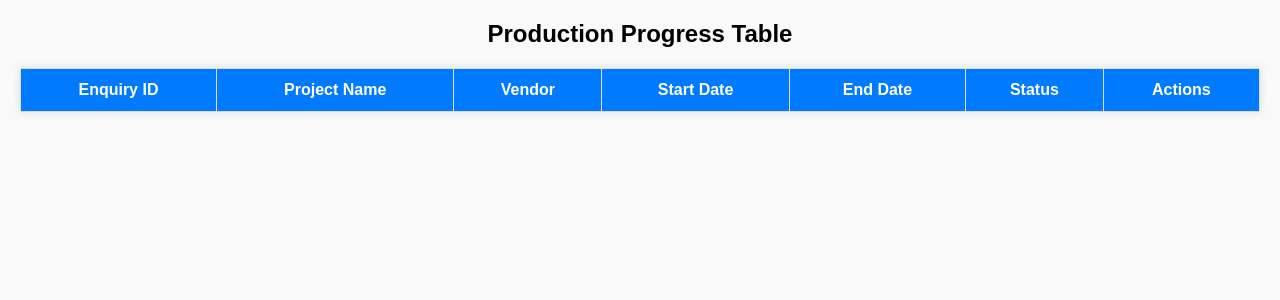
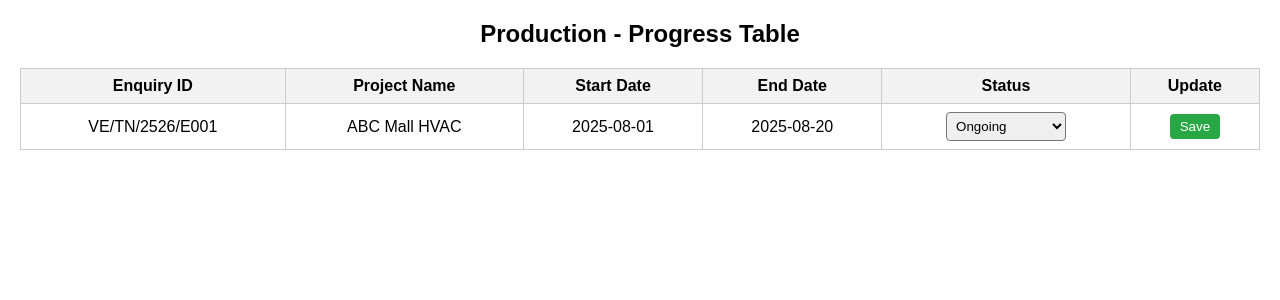
Before and after one commit to dudetech-web/Vanes-project-, a Python web app: template templates/production_progress_table.html in a window 1280 px wide. Shown: the top 300 px of the page. Run offline with Jinja, Linux system fonts and the light colour scheme; the template is opened without the code that fills it, so the values that code supplies are empty.

Commit message:
Update production_progress_table.html

```diff
--- a/templates/production_progress_table.html
+++ b/templates/production_progress_table.html
@@ -1,105 +1,90 @@
-<!-- File: templates/production_progress_table.html --><!DOCTYPE html><html lang="en">
+<!DOCTYPE html>
+<html>
 <head>
-    <meta charset="UTF-8">
-    <title>Production Progress Table</title>
+    <title>Production - Progress Table</title>
     <style>
         body {
             font-family: Arial, sans-serif;
-            background: #f9f9f9;
             margin: 20px;
         }
+
         h2 {
             text-align: center;
+            margin-bottom: 20px;
         }
+
         table {
             width: 100%;
             border-collapse: collapse;
-            background: white;
             margin-top: 20px;
-            box-shadow: 0 0 10px rgba(0,0,0,0.1);
         }
-        th, td {
-            border: 1px solid #ddd;
-            padding: 12px;
+
+        table th, table td {
+            border: 1px solid #ccc;
+            padding: 8px;
             text-align: center;
         }
-        th {
-            background: #007bff;
+
+        table th {
+            background-color: #f2f2f2;
+        }
+
+        select {
+            padding: 5px;
+            border-radius: 4px;
+        }
+
+        .status-select {
+            width: 120px;
+        }
+
+        .save-btn {
+            padding: 5px 10px;
+            background-color: #28a745;
             color: white;
-        }
-        select, input[type="text"] {
-            padding: 5px;
-        }
-        .btn {
-            padding: 6px 12px;
-            margin: 2px;
             border: none;
             border-radius: 4px;
             cursor: pointer;
         }
-        .btn-edit {
-            background-color: #ffc107;
-        }
-        .btn-delete {
-            background-color: #dc3545;
-            color: white;
-        }
-        .btn-save {
-            background-color: #28a745;
-            color: white;
+
+        .save-btn:hover {
+            background-color: #218838;
         }
     </style>
-    <script>
-        function confirmDelete(projectId) {
-            if (confirm("Are you sure you want to delete this project?")) {
-                // Delete logic goes here (AJAX or form submission)
-                alert("Project " + projectId + " deleted.");
-            }
-        }function updateStatus(select, id) {
-        const status = select.value;
-        console.log("Status for ID " + id + " changed to " + status);
-        // Add AJAX call to save status in backend if needed
-    }
-</script>
-
 </head>
 <body>
-    <h2>Production Progress Table</h2>
+
+<h2>Production - Progress Table</h2>
+
 <table>
     <thead>
         <tr>
             <th>Enquiry ID</th>
             <th>Project Name</th>
-                <th>Vendor</th>
             <th>Start Date</th>
             <th>End Date</th>
             <th>Status</th>
-                <th>Actions</th>
+            <th>Update</th>
         </tr>
     </thead>
     <tbody>
-            {% for project in production_projects %}
+        <!-- Example rows -->
         <tr>
-                <td>{{ project.enquiry_id }}</td>
-                <td><input type="text" value="{{ project.name }}"></td>
-                <td>{{ project.vendor }}</td>
-                <td><input type="text" value="{{ project.start_date }}"></td>
-                <td><input type="text" value="{{ project.end_date }}"></td>
+            <td>VE/TN/2526/E001</td>
+            <td>ABC Mall HVAC</td>
+            <td>2025-08-01</td>
+            <td>2025-08-20</td>
             <td>
-                    <select onchange="updateStatus(this, '{{ project.enquiry_id }}')">
-                        <option value="Ongoing" {% if project.status == 'Ongoing' %}selected{% endif %}>Ongoing</option>
-                        <option value="Completed" {% if project.status == 'Completed' %}selected{% endif %}>Completed</option>
-                        <option value="Hold" {% if project.status == 'Hold' %}selected{% endif %}>Hold</option>
-                        <option value="Cancelled" {% if project.status == 'Cancelled' %}selected{% endif %}>Cancelled</option>
+                <select class="status-select">
+                    <option>Ongoing</option>
+                    <option>Completed</option>
+                    <option>Hold</option>
                 </select>
             </td>
-                <td>
-                    <button class="btn btn-save">Save</button>
-                    <button class="btn btn-delete" onclick="confirmDelete('{{ project.enquiry_id }}')">Delete</button>
-                </td>
+            <td><button class="save-btn" onclick="alert('Status updated')">Save</button></td>
         </tr>
-            {% endfor %}
     </tbody>
 </table>
+
 </body>
 </html>
```
Lines whose indentation alone changed are shown as unchanged.
